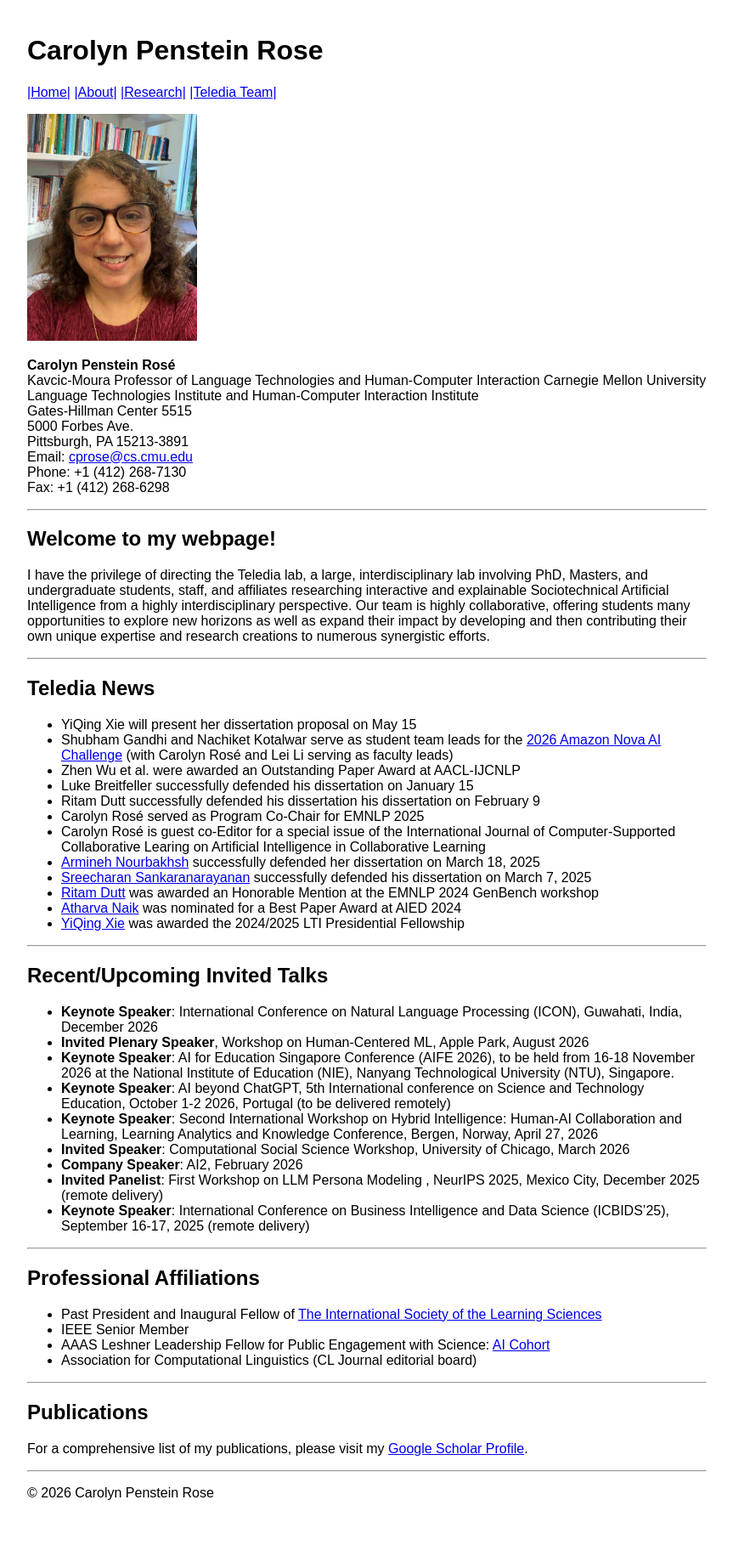
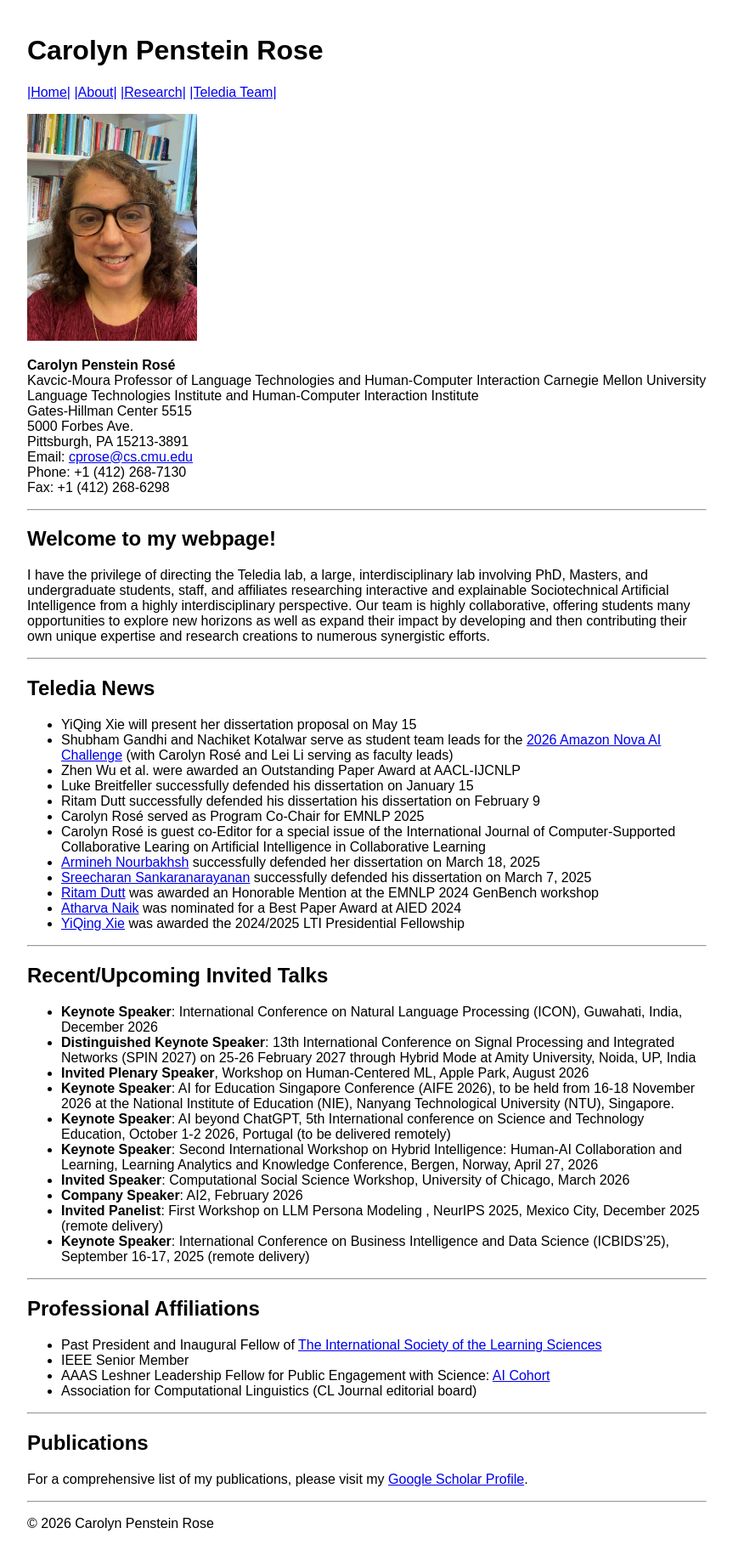
Before and after one commit to cp3a/cp3a.github.io, a Jekyll site: the page built from index.md, in a window 1280 px wide. Shown: the whole page at 85% size, without its empty margins (208-1071 px from the left). Built offline with Jekyll 4.4.1, drawn with Linux system fonts in a browser that asks for light colours; before the commit the page ends 1802 px from its top, so only the background shows below that.

Commit message:
Update index.md

```diff
--- a/index.md
+++ b/index.md
@@ -45,6 +45,7 @@ I have the privilege of directing the Teledia lab, a large, interdisciplinary la
 ## Recent/Upcoming Invited Talks
 
 - **Keynote Speaker**: International Conference on Natural Language Processing (ICON), Guwahati, India, December 2026
+- **Distinguished Keynote Speaker**: 13th International Conference on Signal Processing and Integrated Networks (SPIN 2027) on 25-26 February 2027 through Hybrid Mode at Amity University, Noida, UP, India
 - **Invited Plenary Speaker**, Workshop on Human-Centered ML, Apple Park, August 2026
 - **Keynote Speaker**: AI for Education Singapore Conference (AIFE 2026), to be held from 16-18 November 2026 at the National Institute of Education (NIE), Nanyang Technological University (NTU), Singapore.
 - **Keynote Speaker**: AI beyond ChatGPT, 5th International conference on Science and Technology Education, October 1-2 2026, Portugal (to be delivered remotely)
```
